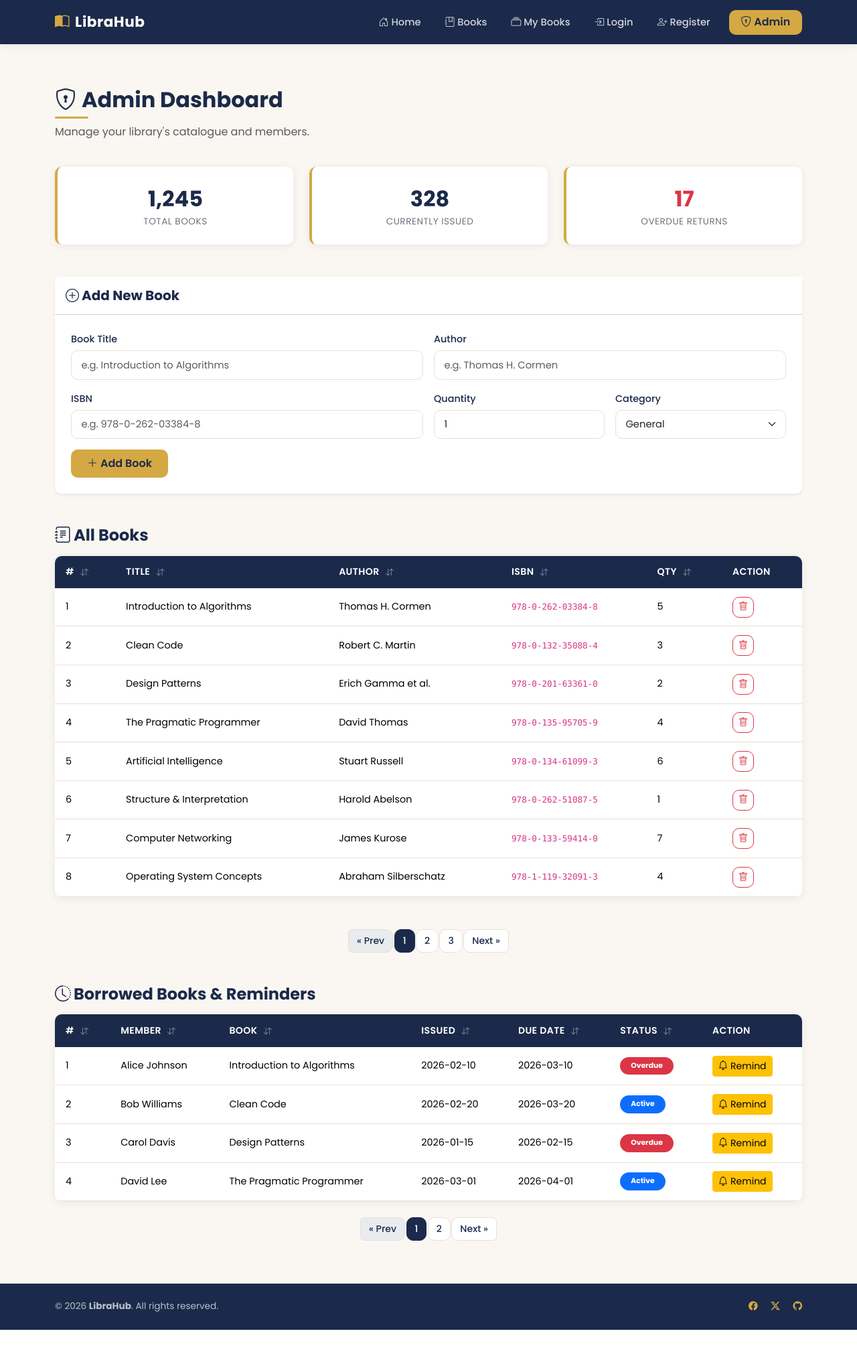
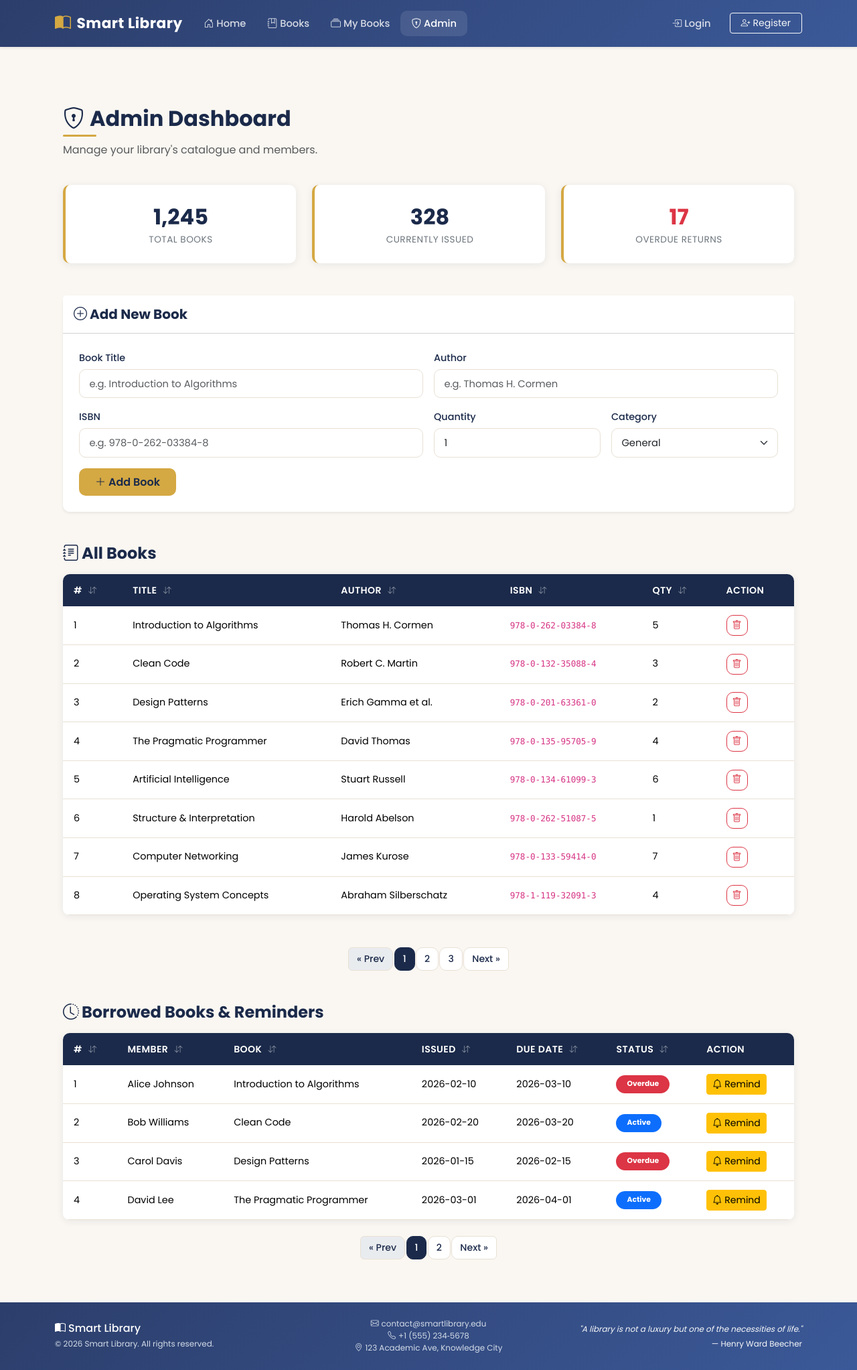
Before and after one commit to AdityaKarippadathUdai/Full-Stack-Project, a Flask app: page /admin in a window 1280 px wide. Shown: the whole page at 67% size. Before the commit the page ends 1985 px from the top, so only its background shows below. Run offline with Flask 3, Linux system fonts and the light colour scheme.

Commit message:
base html added

```diff
--- a/templates/base.html
+++ b/templates/base.html
@@ -3,32 +3,47 @@
 <head>
   <meta charset="UTF-8">
   <meta name="viewport" content="width=device-width, initial-scale=1.0">
-  <meta name="description" content="Library Management System — manage, borrow and return books with ease.">
-  <title>{% block title %}Library Management System{% endblock %}</title>
+  <meta name="description" content="Smart Library — a modern library management system to browse, borrow, and manage books with ease.">
+  <title>{% block title %}Smart Library — Library Management System{% endblock %}</title>
 
   <!-- Bootstrap 5 CSS -->
   <link href="https://cdn.jsdelivr.net/npm/bootstrap@5.3.2/dist/css/bootstrap.min.css" rel="stylesheet">
   <!-- Bootstrap Icons -->
   <link href="https://cdn.jsdelivr.net/npm/bootstrap-icons@1.11.3/font/bootstrap-icons.min.css" rel="stylesheet">
+  <!-- Google Fonts — Inter for a clean modern feel -->
+  <link href="https://fonts.googleapis.com/css2?family=Inter:wght@300;400;500;600;700&display=swap" rel="stylesheet">
   <!-- Custom CSS -->
   <link href="{{ url_for('static', filename='css/style.css') }}" rel="stylesheet">
+
+  {% block head %}{% endblock %}
 </head>
-<body>
 
-  <!-- ==================== NAVBAR ==================== -->
-  <nav class="navbar navbar-expand-lg navbar-dark">
+<body class="d-flex flex-column min-vh-100">
+
+  <!-- ===================== HEADER / NAVBAR ===================== -->
+  <header>
+    <nav class="navbar navbar-expand-lg navbar-dark shadow-sm" style="background: linear-gradient(135deg, #2c3e6b 0%, #3b5998 100%);">
       <div class="container">
-      <a class="navbar-brand" href="{{ url_for('index') }}">
-        <i class="bi bi-book-half me-2"></i>LibraHub
+
+        <!-- Brand -->
+        <a class="navbar-brand d-flex align-items-center fw-bold" href="{{ url_for('index') }}">
+          <i class="bi bi-book-half me-2 fs-4"></i>
+          <span>Smart Library</span>
         </a>
-      <button class="navbar-toggler" type="button" data-bs-toggle="collapse"
-              data-bs-target="#mainNav" aria-controls="mainNav"
-              aria-expanded="false" aria-label="Toggle navigation">
+
+        <!-- Mobile toggler -->
+        <button class="navbar-toggler border-0" type="button"
+                data-bs-toggle="collapse" data-bs-target="#mainNav"
+                aria-controls="mainNav" aria-expanded="false"
+                aria-label="Toggle navigation">
           <span class="navbar-toggler-icon"></span>
         </button>
 
+        <!-- Collapsible links -->
         <div class="collapse navbar-collapse" id="mainNav">
-        <ul class="navbar-nav ms-auto align-items-lg-center gap-lg-1">
+
+          <!-- Left / center links -->
+          <ul class="navbar-nav me-auto mb-2 mb-lg-0">
             <li class="nav-item">
               <a class="nav-link {% if active_page == 'home' %}active{% endif %}" href="{{ url_for('index') }}">
                 <i class="bi bi-house-door me-1"></i>Home
@@ -45,26 +60,33 @@
               </a>
             </li>
             <li class="nav-item">
+              <a class="nav-link {% if active_page == 'admin' %}active{% endif %}" href="{{ url_for('admin_dashboard') }}">
+                <i class="bi bi-shield-lock me-1"></i>Admin
+              </a>
+            </li>
+          </ul>
+
+          <!-- Right‑side auth links -->
+          <ul class="navbar-nav ms-auto mb-2 mb-lg-0 align-items-lg-center gap-lg-1">
+            <li class="nav-item">
               <a class="nav-link {% if active_page == 'login' %}active{% endif %}" href="{{ url_for('login') }}">
                 <i class="bi bi-box-arrow-in-right me-1"></i>Login
               </a>
             </li>
             <li class="nav-item">
-            <a class="nav-link {% if active_page == 'register' %}active{% endif %}" href="{{ url_for('register') }}">
+              <a class="btn btn-outline-light btn-sm ms-lg-2 px-3 {% if active_page == 'register' %}active{% endif %}"
+                 href="{{ url_for('register') }}">
                 <i class="bi bi-person-plus me-1"></i>Register
               </a>
             </li>
-          <li class="nav-item ms-lg-2">
-            <a class="btn btn-accent {% if active_page == 'admin' %}active{% endif %}" href="{{ url_for('admin_dashboard') }}">
-              <i class="bi bi-shield-lock me-1"></i>Admin
-            </a>
-          </li>
           </ul>
-      </div>
-    </div>
+
+        </div><!-- /.navbar-collapse -->
+      </div><!-- /.container -->
     </nav>
+  </header>
 
-  <!-- ==================== FLASH MESSAGES ==================== -->
+  <!-- ===================== FLASH MESSAGES ===================== -->
   <div class="container mt-3">
     {% with messages = get_flashed_messages(with_categories=true) %}
       {% if messages %}
@@ -78,34 +100,51 @@
     {% endwith %}
   </div>
 
-  <!-- ==================== MAIN CONTENT ==================== -->
-  <main>
+  <!-- ===================== MAIN CONTENT ===================== -->
+  <main class="container mt-4 flex-grow-1">
     {% block content %}{% endblock %}
   </main>
 
-  <!-- ==================== FOOTER ==================== -->
-  <footer class="mt-auto">
+  <!-- ===================== FOOTER ===================== -->
+  <footer class="mt-auto py-4" style="background: linear-gradient(135deg, #2c3e6b 0%, #3b5998 100%); color: #d4dce8;">
     <div class="container">
-      <div class="row align-items-center">
-        <div class="col-md-6 text-center text-md-start">
-          &copy; {{ current_year | default('2026') }} <strong>LibraHub</strong>. All rights reserved.
+      <div class="row gy-3 align-items-center">
+
+        <!-- Copyright -->
+        <div class="col-md-4 text-center text-md-start">
+          <h6 class="text-white mb-1">
+            <i class="bi bi-book-half me-1"></i>Smart Library
+          </h6>
+          <small>&copy; {{ current_year | default('2026') }} Smart Library. All rights reserved.</small>
         </div>
-        <div class="col-md-6 text-center text-md-end mt-2 mt-md-0">
-          <a href="#" class="me-3"><i class="bi bi-facebook"></i></a>
-          <a href="#" class="me-3"><i class="bi bi-twitter-x"></i></a>
-          <a href="#"><i class="bi bi-github"></i></a>
+
+        <!-- Contact info -->
+        <div class="col-md-4 text-center">
+          <small class="d-block"><i class="bi bi-envelope me-1"></i>contact@smartlibrary.edu</small>
+          <small class="d-block"><i class="bi bi-telephone me-1"></i>+1 (555) 234‑5678</small>
+          <small class="d-block"><i class="bi bi-geo-alt me-1"></i>123 Academic Ave, Knowledge City</small>
         </div>
+
+        <!-- Library quote -->
+        <div class="col-md-4 text-center text-md-end">
+          <em class="small text-light fst-italic">
+            "A library is not a luxury but one of the necessities of life."
+          </em>
+          <small class="d-block text-light mt-1">— Henry Ward Beecher</small>
+        </div>
+
       </div>
     </div>
   </footer>
 
-  <!-- ==================== SCRIPTS ==================== -->
-  <!-- Bootstrap 5 JS Bundle -->
+  <!-- ===================== SCRIPTS ===================== -->
+  <!-- jQuery (loaded first for plugin compatibility) -->
+  <script src="https://code.jquery.com/jquery-3.7.1.min.js"></script>
+  <!-- Bootstrap 5 JS Bundle (includes Popper) -->
   <script src="https://cdn.jsdelivr.net/npm/bootstrap@5.3.2/dist/js/bootstrap.bundle.min.js"></script>
-  <!-- jQuery -->
-  <script src="https://code.jquery.com/jquery-3.7.1.min.js"></script>
   <!-- Custom JS -->
   <script src="{{ url_for('static', filename='js/script.js') }}"></script>
+
   {% block scripts %}{% endblock %}
 </body>
 </html>
```
Lines whose indentation alone changed are shown as unchanged.
